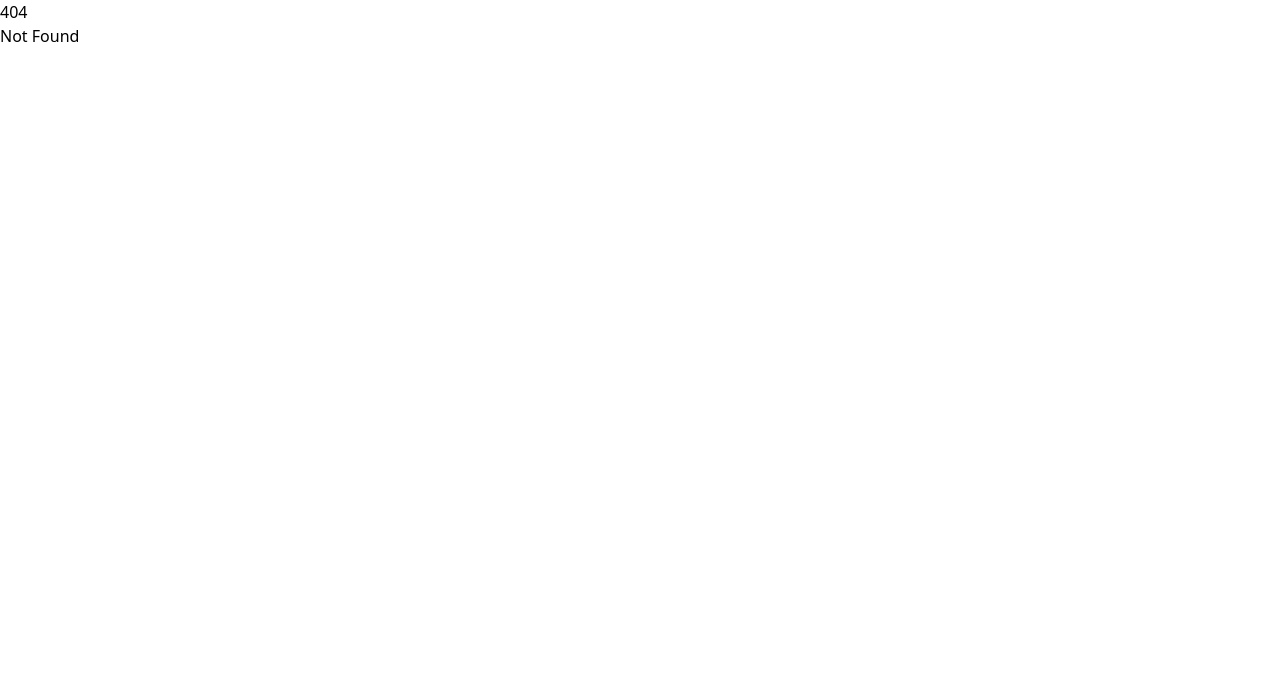
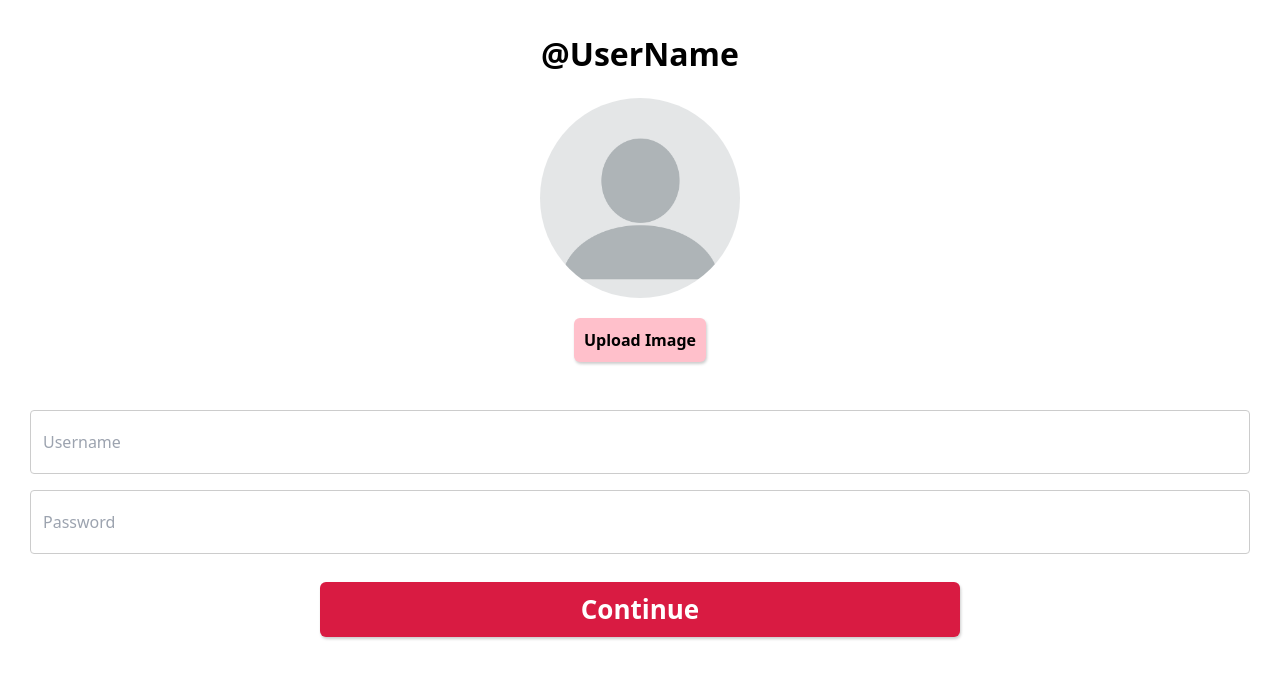
Before and after one commit to tulXoro/smartspendr, a SvelteKit app: page /register in a window 1280 px wide. Before the commit this address had no page. Shown: the top 678 px of the page. Built offline with nearby package versions, Linux system fonts and the light colour scheme.

Commit message:
added register page

```diff
--- /dev/null
+++ b/src/routes/profile/+page.svelte
@@ -0,0 +1,134 @@
+<script>
+    // @ts-nocheck
+        import Button from '../../lib/Button.svelte';
+
+        let budget = "";
+        let expense = "";
+        let cost = "";
+
+        /**
+         * @type {string | any[]}
+         */
+        let expenseItems = [[]];
+
+        /**
+         * @param {{ target: { reset: () => void; }; }} event
+         */
+        function add(event){
+            if(expense != "" && cost != ""){
+                let pair = [expense, cost]
+                expenseItems = [...expenseItems, pair];
+            }
+
+            event.target.reset();
+        }
+
+        let flag = false;
+        function saved(event){
+            flag = true;
+        }
+    </script>
+
+    <style>
+        .button{
+            cursor: pointer;
+            border-radius: 6px;
+            padding: 8px;
+            font-weight: bold;
+            box-shadow: 1px 2px 3px rgba(0, 0, 0, 0.2);
+            font-size: 1rem;
+            margin: auto;
+            display: flex;
+            height: 5vh;
+            background: rgb(223, 139, 153);
+            color: white;
+            align-items: center;
+            justify-content: center;
+            width: 15vw;
+        }
+        .form{
+            display: flex;
+            flex-direction: column;
+            justify-content: center;
+            align-items: center;
+            padding: 30px;
+        }
+        .input{
+            width: 100%;
+            height: 6vh;
+            padding: 12px;
+            margin: 8px;
+            border: 1px solid #ccc;
+            border-radius: 4px;
+            box-sizing: border-box;
+        }
+        .div{
+            display: flex;
+            flex-direction: row;
+            width: 100%;
+        }
+        ul {
+            width: 100%;
+            height: auto;
+            margin: 10px;
+            padding: 5px;
+        }
+        li {
+            list-style: none;
+            display: flex;
+            flex-direction: row;
+            justify-content: space-between;
+            padding: 15px;
+            box-shadow: 2px 2px 8px 4px rgba(0, 0, 0, 0.2);
+            font-size: 1.3rem;
+            height: 8vh;
+            font-weight: 500;
+            margin-bottom: 20px;
+            border-radius: 6px;
+        }
+        .type {
+            margin-left: 30px;
+        }
+        .cost{
+            margin-right: 30px;
+        }
+        label {
+            font-size: 1.2em;
+            font-weight: bold;
+        }
+    </style>
+
+    <div>
+        <form class="form" on:submit={add}>
+            <label for="expense">Add Your Expenses</label>
+            <div class="div">
+                <input class="input" type="text" placeholder="Expenses" bind:value={expense}>
+                <input class="input" type="text" placeholder="Expense Cost" bind:value={cost}>
+                <button class="button" type="submit">Add</button>
+            </div>
+            {#if expenseItems.length > 1}
+            <ul>
+                {#each expenseItems.slice(1) as [first, second]}
+                    <li>
+                        <p class="type">{first}</p>
+                        <p class="cost">${second}</p>
+                    </li>
+                {/each}
+            </ul>
+            {/if}
+        </form>
+
+        <form class="form" on:submit={saved}>
+            <label for="budget">Add Your Budget</label>
+            <div class="div">
+                <input class="input" type="text" id="budget" placeholder="Budget" bind:value={budget}>
+                {#if flag}
+                    <button class="button" type="submit">Saved!</button>
+                {:else}
+                    <button class="button" type="submit">Add</button>
+                {/if}
+            </div>
+        </form>
+
+        <Button typeof="primary" url="/">Create Profile</Button>
+    </div>
--- /dev/null
+++ b/src/routes/register/+page.svelte
@@ -0,0 +1,115 @@
+<script>
+    // @ts-nocheck
+
+        import blankPic from '$lib/blank_profile_pic.png';
+
+        let uploaded = false;
+        let username = "";
+        let password = "";
+        let newImg;
+
+        const uploadFile = (/** @type {Event & { currentTarget: EventTarget & HTMLInputElement; }} */ e) => {
+            uploaded = true;
+
+            if (e.target != null){
+                let image = e.target.files[0];
+                let reader = new FileReader();
+                reader.readAsDataURL(image);
+                reader.onload = e => {
+                    if (e.target != null){
+                        newImg = e.target.result
+                    }
+                };
+            }
+
+        };
+    </script>
+
+    <style>
+        .button{
+            cursor: pointer;
+            border-radius: 6px;
+            padding: 8px 12px;
+            font-weight: bold;
+            box-shadow: 1px 2px 3px rgba(0, 0, 0, 0.2);
+            font-size: 26px;
+            margin-top: 20px;
+            display: flex;
+            width: auto;
+            height: auto;
+            background: #d91b42;
+            color: white;
+            align-items: center;
+            justify-content: center;
+            width: 50vw;
+        }
+        .form{
+            display: flex;
+            flex-direction: column;
+            justify-content: center;
+            align-items: center;
+            padding: 30px;
+        }
+        .input{
+            width: 100%;
+            height: 8vh;
+            padding: 12px;
+            margin: 8px;
+            border: 1px solid #ccc;
+            border-radius: 4px;
+            box-sizing: border-box;
+        }
+        .img {
+            width: 200px;
+            height: 200px;
+            border-radius: 50%;
+            margin: 20px;
+            overflow: hidden;
+        }
+        img {
+            max-width: 100%;
+        }
+        .imgdiv {
+            display: flex;
+            flex-direction: column;
+            justify-content: center;
+            align-items: center;
+            margin-bottom: 40px;
+        }
+        .uploadImg {
+            background-color: #d91b42;
+            display: none;
+        }
+        label {
+            cursor: pointer;
+            border-radius: 6px;
+            font-weight: bold;
+            box-shadow: 1px 2px 3px rgba(0, 0, 0, 0.2);
+            background-color: pink;
+            padding: 10px;
+            width: auto;
+        }
+        h1 {
+            font-size: xx-large;
+            font-weight: 900;
+        }
+    </style>
+
+    <form class="form" action="/profile">
+        <div class="imgdiv">
+            <h1>@UserName</h1>
+            <div class="img">
+                {#if uploaded}
+                    <!-- svelte-ignore a11y-img-redundant-alt -->
+                    <img src={newImg} alt="uploaded image"/>
+                {:else}
+                    <img id="profilePic" src={blankPic} alt="blank profile pic" />
+                {/if}
+            </div>
+            <label for="uploadButton">Upload Image</label>
+            <input class="uploadImg" type="file" accept=".jpg, .jpeg, .png" on:change={(e)=>uploadFile(e)} id="uploadButton" >
+        </div>
+        <input class="input" type="text" placeholder="Username" bind:value={username}>
+        <input class="input" type="text" placeholder="Password" bind:value={password}>
+        <button class="button" type="submit">Continue</button>
+    </form>
```
Also changed, not shown: src/lib/blank_profile_pic.png (added).
